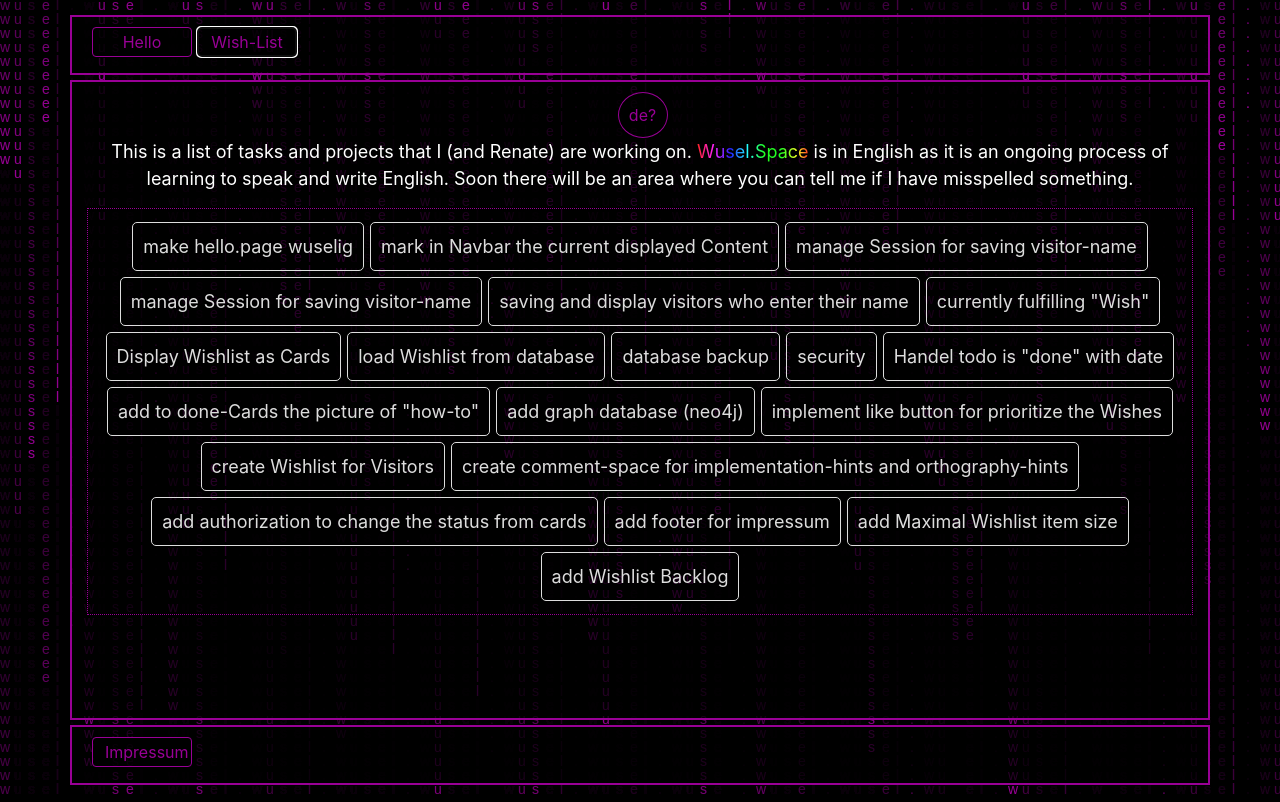
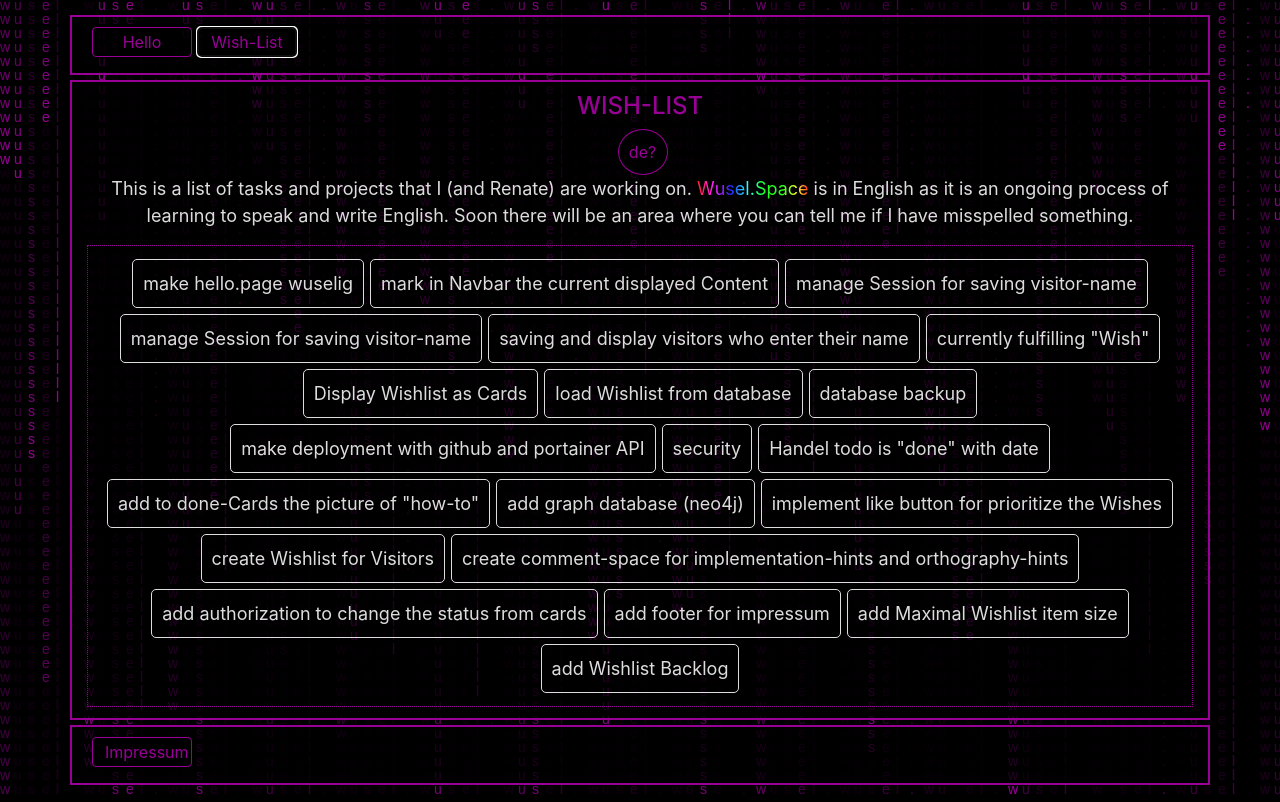
Before and after one commit to cosmaa/wusel-client, a Vue app: page / in a window 1280 px wide. Both pictures are taken after a click on the button "Wish-List". Built offline with nearby package versions, Linux system fonts and the light colour scheme.

Commit message:
[Refaktoring] add texts json

```diff
--- /dev/null
+++ b/data/texts.json
@@ -0,0 +1,4 @@
+{
+  "en": "This is a list of tasks and projects that I (and Renate) are working on. <span class='rainbow'>Wusel.Space</span>  is in English as it is an ongoing process of learning to speak and write English. Soon there will be an area where you can tell me if I have misspelled something.",
+  "de": "Das ist eine Liste von Aufgaben und Projekten an denen ich (und Renate) arbeiten. <span class='rainbow'>Wusel.Space</span> ist auf Englisch, da es ein fortlaufender Prozesse ist english reden und schreiben zu lernen. Bald gibts auch einen Bereich, in dem ihr mir mitteilen könnt wenn ich etwas falsch geschrieben habe."
+}
--- a/data/wishes.json
+++ b/data/wishes.json
@@ -25,6 +25,9 @@
   },
   {
     "wish": "database backup "
+  },
+  {
+    "wish": "make deployment with github and portainer API "
   },
   {
     "wish": " security"
--- a/public/index.html
+++ b/public/index.html
@@ -5,7 +5,7 @@
     <meta http-equiv="X-UA-Compatible" content="IE=edge">
     <meta name="viewport" content="width=device-width,initial-scale=1.0">
 
-    <link rel="icon" href="<%= BASE_URL %>wusel_favicon.ico?">
+    <link rel="icon" href="<%= BASE_URL %>favicon.ico?">
     <title>wusel-space</title>
 </head>
 <body style="background: black; overflow: hidden;">
--- a/src/components/WishList.vue
+++ b/src/components/WishList.vue
@@ -1,20 +1,22 @@
 <template>
   <div class="container" style="text-align: center">
-      <button class="language_button" @click="change_language()">{{ value }}</button>
-      <p>
-    <span v-html="text" id="text_wish_list" class="description_text_wish_list">
-      {{ text }}
-    </span>
-      </p>
+    <h4 class="wusel_h4">WISH-LIST</h4>
+    <button class="language_button" @click="change_language()">{{ value }}</button>
+    <p>
+      <span id="text_wish_list" class="description_text_wish_list" v-html="text">
+        {{ text }}
+      </span>
+    </p>
 
     <div class="wish_list_container">
-      <Wish v-for="(wish, index) in myJson" :key="index" v-bind="{ wish: wish.wish }" />
+      <Wish v-for="(wish, index) in wishes_json" :key="index" v-bind="{ wish: wish.wish }" />
     </div>
   </div>
 </template>
 
 <script>
-import json from '../../data/wishes.json'
+import wishes_json from '../../data/wishes.json'
+import texts_json from '../../data/texts.json'
 import Wish from './includes/Wish'
 
 export default {
@@ -23,16 +25,11 @@
   data() {
     return {
       value: 'de?',
-      text: '',
-      en:
-        "This is a list of tasks and projects that I (and Renate) are working on. <span class='rainbow'>Wusel.Space</span>  is in English as it is an ongoing process of learning to speak and write English. Soon there will be an area where you can tell me if I have misspelled something.",
-      de:
-        "Das ist eine Liste von Aufgaben und Projekten an denen ich (und Renate) arbeiten. <span class='rainbow'>Wusel.Space</span> ist auf Englisch, da es ein fortlaufender Prozesse ist english reden und schreiben zu lernen. Bald gibts auch einen Bereich, in dem ihr mir mitteilen könnt wenn ich etwas falsch geschrieben habe.",
-      myJson: json
+      text: texts_json.en,
+      en: texts_json.en,
+      de: texts_json.de,
+      wishes_json: wishes_json
     }
-  },
-  created() {
-    this.text = this.en
   },
   methods: {
     change_language() {
--- a/src/master.css
+++ b/src/master.css
@@ -3,3 +3,4 @@
 @import "style/wishes.css";
 @import "style/layout.css";
 @import 'style/navs.css';
+@import 'style/textstyle.css';
--- a/src/style/navs.css
+++ b/src/style/navs.css
@@ -29,3 +29,12 @@
     color: #990096;
     border: 1px solid #990096;
 }
+
+.language_button:hover {
+    background-color: #990096;
+    color: white;
+}
+
+.language_button:active {
+    transform: translateY(4px);
+}
--- a/src/style/style.css
+++ b/src/style/style.css
@@ -4,11 +4,6 @@
     width: 100% !important;
     text-align: left;
     position: absolute;
-}
-
-.description_text_wish_list {
-    color: white;
-    font-size: 18px;
 }
 
 /* width */
--- /dev/null
+++ b/src/style/textstyle.css
@@ -0,0 +1,10 @@
+
+.description_text_wish_list {
+    color: #dddddd;
+    font-size: 18px;
+}
+
+.wusel_h4 {
+    color: #990096;
+    font-size: 24px;
+}
```
Also changed, not shown: 1 other file (tests, documents, lock files or other folders).
